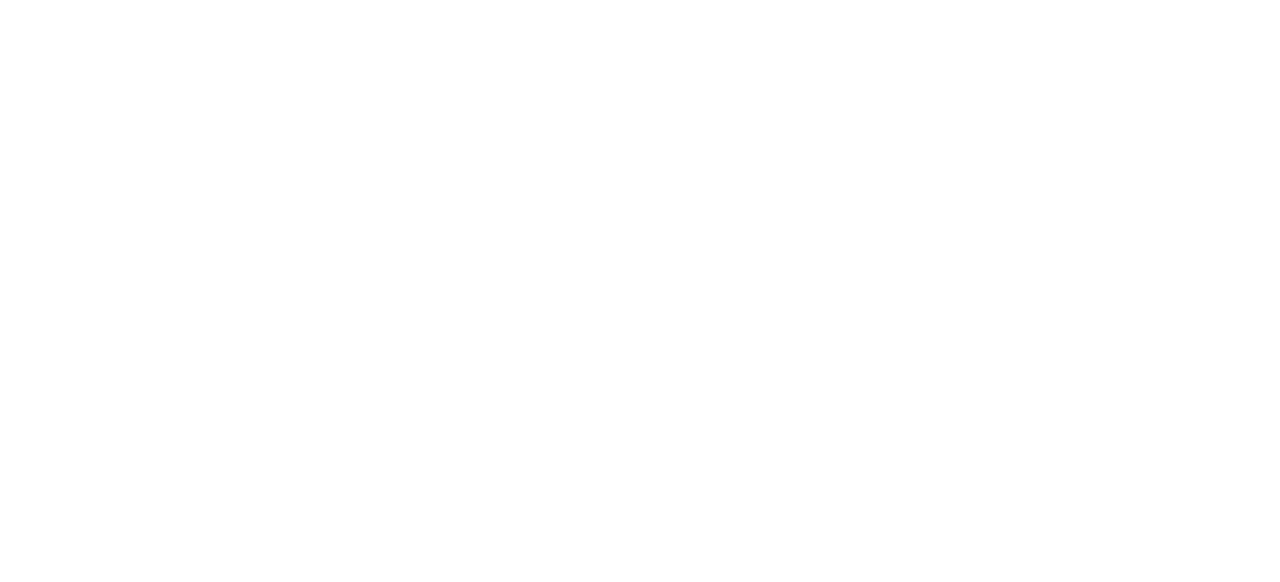
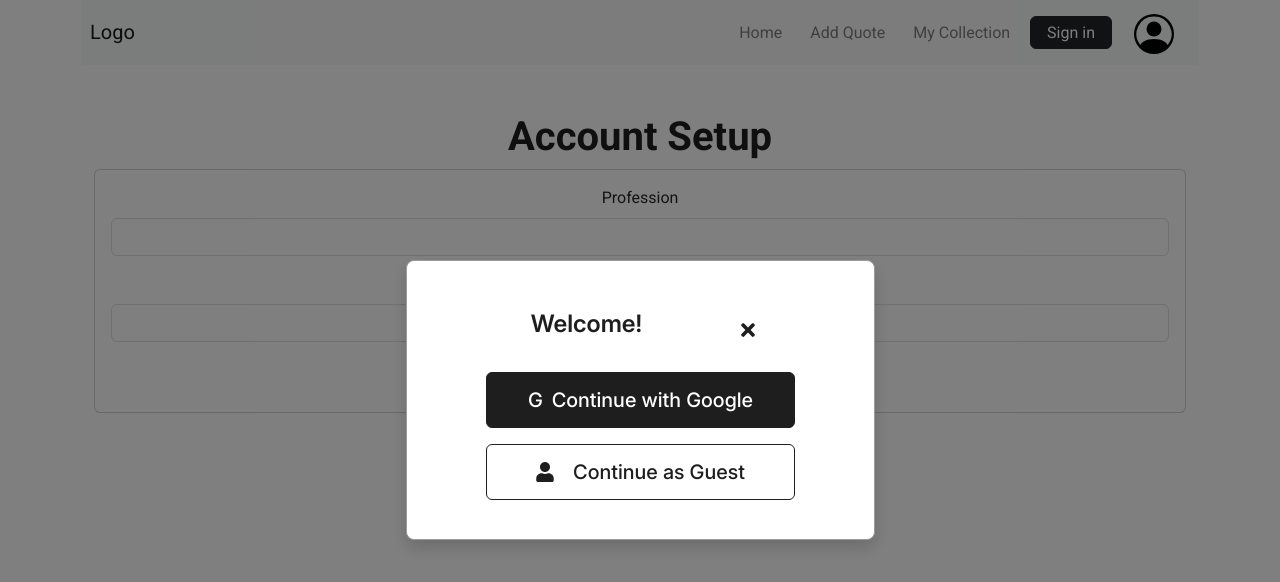
Before and after one commit to clxxiii/OZ-CSC-480-HCI-521-Spring-2025, a React (Vite) app in the folder frontend/src/main/frontend/: page /setup in a window 1280 px wide. Before the commit this address had no page. Shown: the top 582 px of the page. Built offline with nearby package versions, Linux system fonts and the light colour scheme; no server answers.

Commit message:
Setup account page
Setup account upon new account creation

```diff
--- a/frontend/src/main/frontend/src/App.jsx
+++ b/frontend/src/main/frontend/src/App.jsx
@@ -10,6 +10,7 @@ import QuoteForm from "./components/QuoteForm";
 import DebugPage from "./pages/DebugPage";
 import { userQuotes, bookmarkedQuotes } from "./placeholderdata";
 import SearchPage from './pages/SearchPage';
+import AccountSetup from './pages/AccountSetup';
 
 const App = () => {
   const [isLoggedIn, setIsLoggedIn] = useState(false);
@@ -33,6 +34,7 @@ const App = () => {
           <Route path="/" element={<LandingPage />} />
           <Route path="/account" element={<AccountPage />} />
           <Route path="/search" element={<SearchPage />} />
+          <Route path="/setup" element={<AccountSetup />} />
         </Route>
       </Routes>
     </Router>
--- a/frontend/src/main/frontend/src/components/QuoteCard.jsx
+++ b/frontend/src/main/frontend/src/components/QuoteCard.jsx
@@ -10,6 +10,12 @@ const QuoteCard = ({ quote, onBookmarkToggle }) => {
 
   const handleBookmarkClick = async (e) => {
     e.stopPropagation();
+
+    if (isBookmarked) {
+      console.log("Quote is already bookmarked by the user.");
+      return; // Prevent bookmarking the quote twice
+    }
+
     const newBookmarkState = !isBookmarked;
     setIsBookmarked(newBookmarkState);
     setBookmarkCount((prevCount) => newBookmarkState ? prevCount + 1 : prevCount - 1);
--- /dev/null
+++ b/frontend/src/main/frontend/src/pages/AccountSetup.jsx
@@ -0,0 +1,54 @@
+import React, { useState } from "react";
+import { useNavigate } from "react-router-dom";
+import { updateMe } from "../lib/api";
+
+const AccountSetup = () => {
+  const [profession, setProfession] = useState("");
+  const [personalQuote, setPersonalQuote] = useState("");
+  const [error, setError] = useState(null);
+  const navigate = useNavigate();
+
+  const handleSave = async () => {
+    try {
+      await updateMe({ Profession: profession, PersonalQuote: personalQuote });
+      navigate("/");
+    } catch (error) {
+      setError("Failed to update account information. Please try again.");
+      console.error("Error updating account information:", error);
+    }
+  };
+
+  return (
+    <div className="container mt-5">
+      <h1>Account Setup</h1>
+      {error && <div className="alert alert-danger">{error}</div>}
+      <div className="card">
+        <div className="card-body">
+          <div className="mb-3">
+            <label className="form-label">Profession</label>
+            <input
+              type="text"
+              className="form-control"
+              value={profession}
+              onChange={(e) => setProfession(e.target.value)}
+            />
+          </div>
+          <div className="mb-3">
+            <label className="form-label">Personal Quote</label>
+            <input
+              type="text"
+              className="form-control"
+              value={personalQuote}
+              onChange={(e) => setPersonalQuote(e.target.value)}
+            />
+          </div>
+          <button className="btn btn-primary" onClick={handleSave}>
+            Save
+          </button>
+        </div>
+      </div>
+    </div>
+  );
+};
+
+export default AccountSetup;
```
Also changed, not shown: 1 other file (tests, documents, lock files or other folders).
